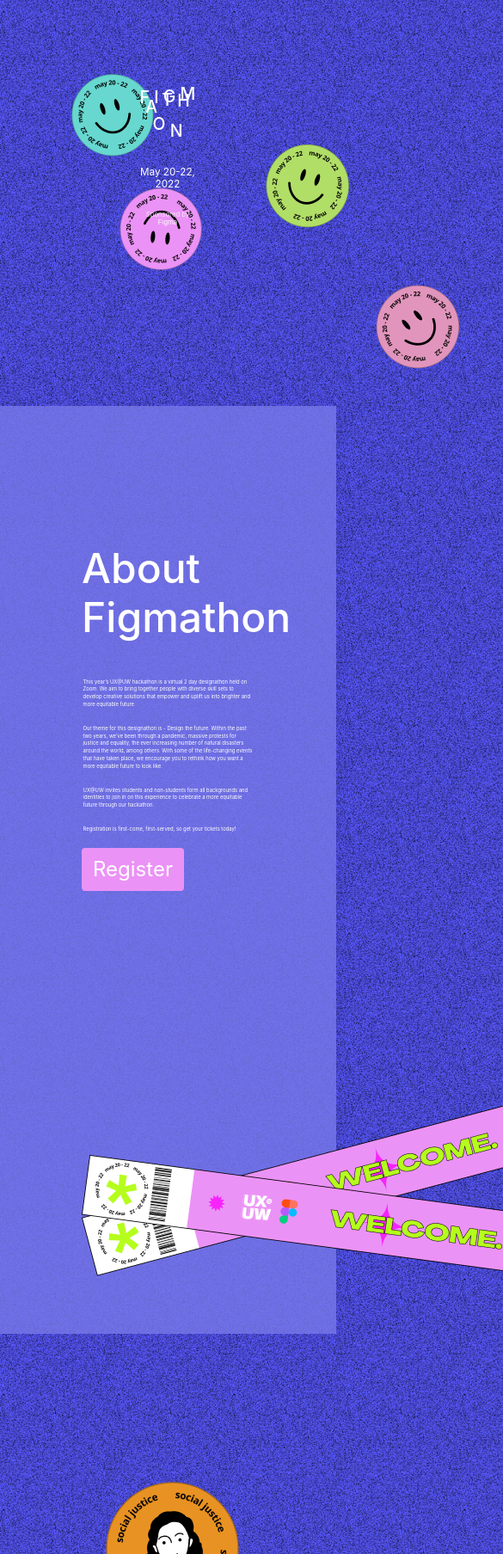
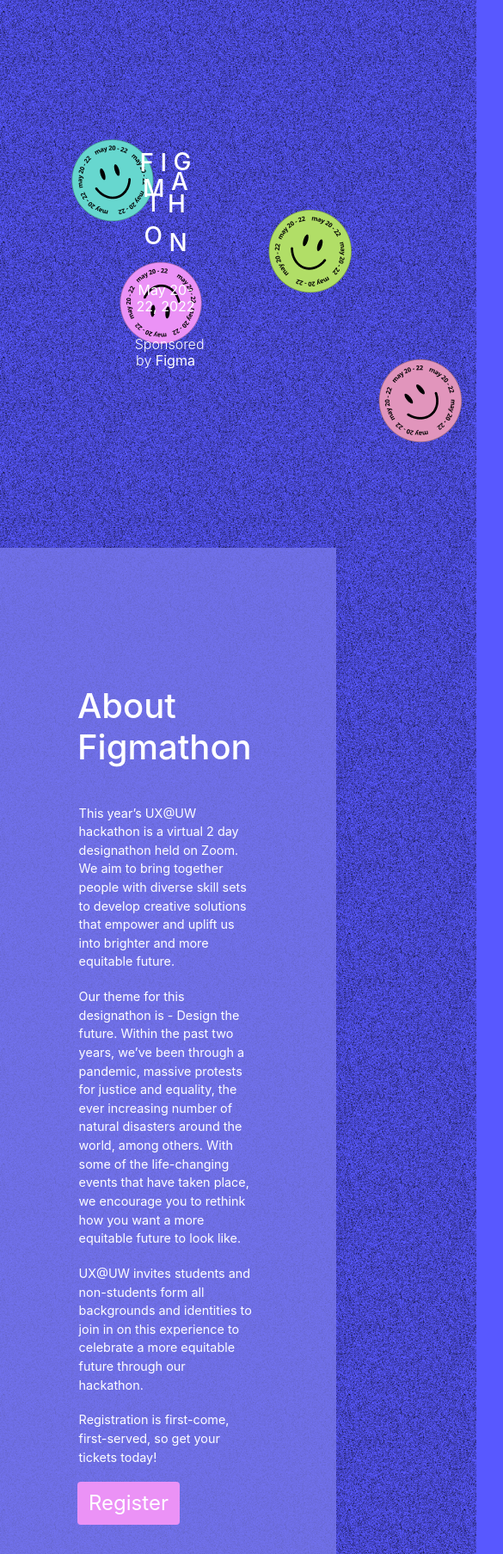
Before and after one commit to jychung9/Figmathon-Website-UX-UW, a plain HTML site: page index.html in a window 390 px wide. Shown: the part 193-2000 px from the top of the page at 86% size, 585 px wide, since content can reach past the window. Drawn offline with nearby package versions, Linux system fonts and the light colour scheme.

Commit message:
Hotfixes for responsiveness

```diff
--- a/index.html
+++ b/index.html
@@ -18,6 +18,10 @@
     integrity="sha384-9gVQ4dYFwwWSjIDZnLEWnxCjeSWFphJiwGPXr1jddIhOegiu1FwO5qRGvFXOdJZ4"
     crossorigin="anonymous">
 
+    <!-- Custom styles for this template -->
+    <!-- Must come before media queries-->
+    <link href="style.css" rel="stylesheet">
+
     <style>
       .bd-placeholder-img {
         font-size: 1.125rem;
@@ -32,11 +36,48 @@
           font-size: 3.5rem;
         }
       }
+
+      @media only screen and (max-width: 768px) {
+        body {
+          margin-left: -5px;
+        }
+        .waviy {
+          font-size: 1.75rem;
+        }
+        .display-2, .display-3 {
+          font-size: 1rem;
+        }
+        .waviy {
+          font-size: 1.75rem;
+        }
+        h1 {
+          font-size: 2.5rem;
+        }
+        h2 {
+          font-size: 2.0rem;
+        }
+        p {
+          font-size: 0.9rem;
+        }
+        lead {
+          font-size: 1.2rem;
+        }
+        .top-image {
+          top: -8rem;
+          width: 50vw;
+          min-width: 350px;
+        }
+        .bottom-image {
+          top: 0rem;
+          width: 50vw;
+          min-width: 350px;
+        }
+        /* Below helpful for everything but header and footer */
+        /*.row {
+          margin-left: -20px;
+        }*/
+      }
     </style>
-
-
-    <!-- Custom styles for this template -->
-    <link href="style.css" rel="stylesheet">
   </head>
   <body>
 
@@ -112,7 +153,7 @@
     </section>
     <section class="tracks">
       <div class="row">
-        <div class="col-6">
+        <div class="col-md-6 col-sm-12">
           <img src="img/orange_girl.png" class="person">
           <img src="img/orange_guy.png" class="person">
           <h2>social track</h2>
@@ -121,8 +162,8 @@
         </div>
       </div>
       <div class="row">
-        <div class="col-6"></div>
-        <div class="col-6">
+        <div class="col-md-6 col-sm-0"></div>
+        <div class="col-md-6 col-sm-12">
           <img src="img/green_girl.png" class="person">
           <img src="img/green_guy.png" class="person">
           <h2>nature track</h2>
@@ -131,7 +172,7 @@
         </div>
       </div>
       <div class="row">
-        <div class="col-6">
+        <div class="col-md-6 col-sm-12">
           <img src="img/salmon_girl.png" class="person">
           <img src="img/salmon_guy.png" class="person">
           <h2>health track</h2>
--- a/style.css
+++ b/style.css
@@ -1,13 +1,17 @@
 body {
   background-image: url(img/texture.png);
-
 	background-color: rgba(70, 70, 255, 0.9);
+	overflow-x: hidden;
 }
 
 /* body {
 	background-image: url("/Users/joonc/Documents/Coding/UX@UW/Figmathon-Website-UX-UW/img/texture.png");
 	background-repeat: repeat/no-repeat;
 } */
+
+img {
+	margin: 5px;
+}
 
 section {
 	padding: 6rem;
```
